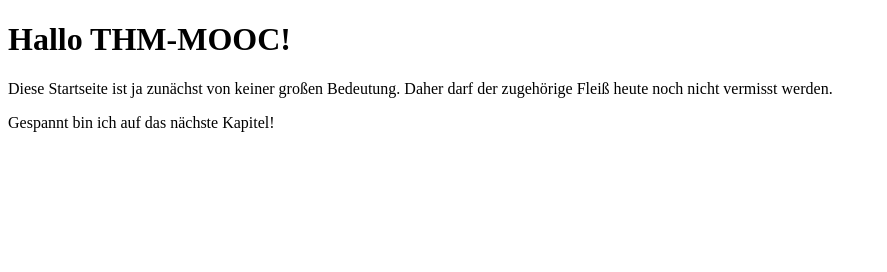
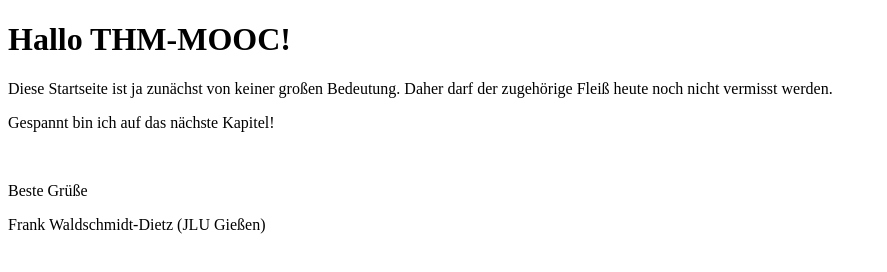
Before and after one commit to frawadi/mooc_h, a plain HTML site: page index.html in a window 1280 px wide. Shown: the whole page, without its empty margins (0-887 px from the left). Drawn offline with Linux system fonts and the light colour scheme.

Commit message:
Startseite verändert

```diff
--- a/index.html
+++ b/index.html
@@ -12,6 +12,9 @@
     <p>Diese Startseite ist ja zun&auml;chst von keiner großen Bedeutung.
     Daher darf der zugehörige Flei&szlig; heute noch nicht vermisst werden.</p>
     <p>Gespannt bin ich auf das n&auml;chste Kapitel!</p>
+<p>&nbsp;</p>
+<p>Beste Grüße</p>
+<p>Frank Waldschmidt-Dietz (JLU Gießen)</p>
 </article>
 </body>
 </html>
```
